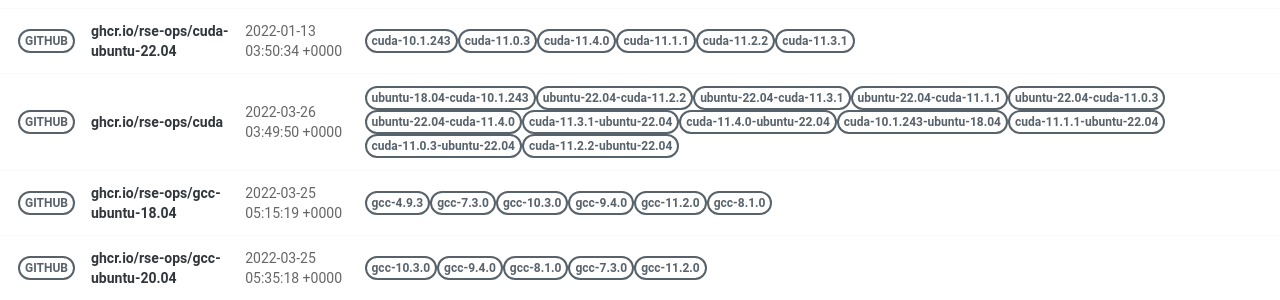
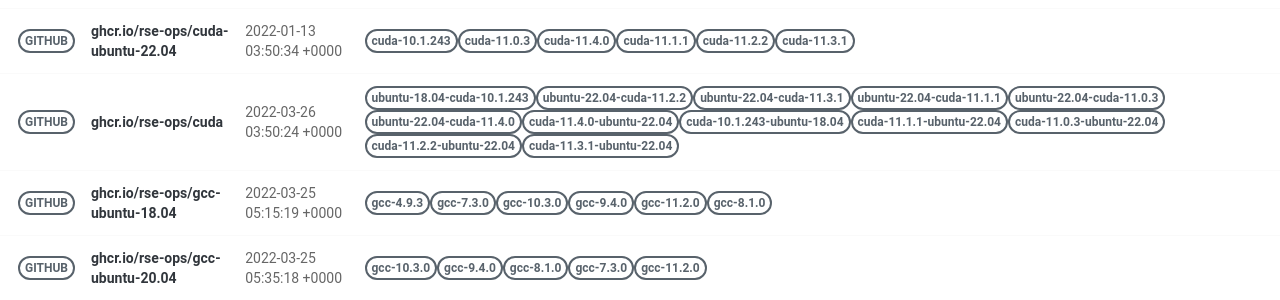
Before and after one commit to rse-ops/docker-images, a Jekyll site: the page built from pages/index.md, in a window 1280 px wide. Shown: the part 421-721 px from the top of the page. Built offline with Jekyll 4.4.1, drawn with Linux system fonts in a browser that asks for light colours; nearby versions of some CDN libraries; part of the change alters nothing that is shown.

Commit message:
Automated push to update library 2022-03-26

```diff
--- a/_library/ghcr.io-rse-ops-cuda.md
+++ b/_library/ghcr.io-rse-ops-cuda.md
@@ -1,7 +1,7 @@
 ---
 layout: container
 name: ghcr.io/rse-ops/cuda
-updated_at: 2022-03-26 03:49:50.644506
+updated_at: 2022-03-26 03:50:24.235831
 
 
 container_url: https://github.com/orgs/rse-ops/packages/container/package/cuda
@@ -24,9 +24,6 @@ versions:
  - tag: ubuntu-22.04-cuda-11.4.0
    dockerfile: https://github.com/rse-ops/docker-images/blob/main/ubuntu/cuda/Dockerfile
    manifest: https://crane.ggcr.dev/manifest/ghcr.io/rse-ops/cuda:ubuntu-22.04-cuda-11.4.0
- - tag: cuda-11.3.1-ubuntu-22.04
-   dockerfile: https://github.com/rse-ops/docker-images/blob/main/ubuntu/cuda/Dockerfile
-   manifest: https://crane.ggcr.dev/manifest/ghcr.io/rse-ops/cuda:cuda-11.3.1-ubuntu-22.04
  - tag: cuda-11.4.0-ubuntu-22.04
    dockerfile: https://github.com/rse-ops/docker-images/blob/main/ubuntu/cuda/Dockerfile
    manifest: https://crane.ggcr.dev/manifest/ghcr.io/rse-ops/cuda:cuda-11.4.0-ubuntu-22.04
@@ -42,5 +39,8 @@ versions:
  - tag: cuda-11.2.2-ubuntu-22.04
    dockerfile: https://github.com/rse-ops/docker-images/blob/main/ubuntu/cuda/Dockerfile
    manifest: https://crane.ggcr.dev/manifest/ghcr.io/rse-ops/cuda:cuda-11.2.2-ubuntu-22.04
+ - tag: cuda-11.3.1-ubuntu-22.04
+   dockerfile: https://github.com/rse-ops/docker-images/blob/main/ubuntu/cuda/Dockerfile
+   manifest: https://crane.ggcr.dev/manifest/ghcr.io/rse-ops/cuda:cuda-11.3.1-ubuntu-22.04
 
 ---
```
